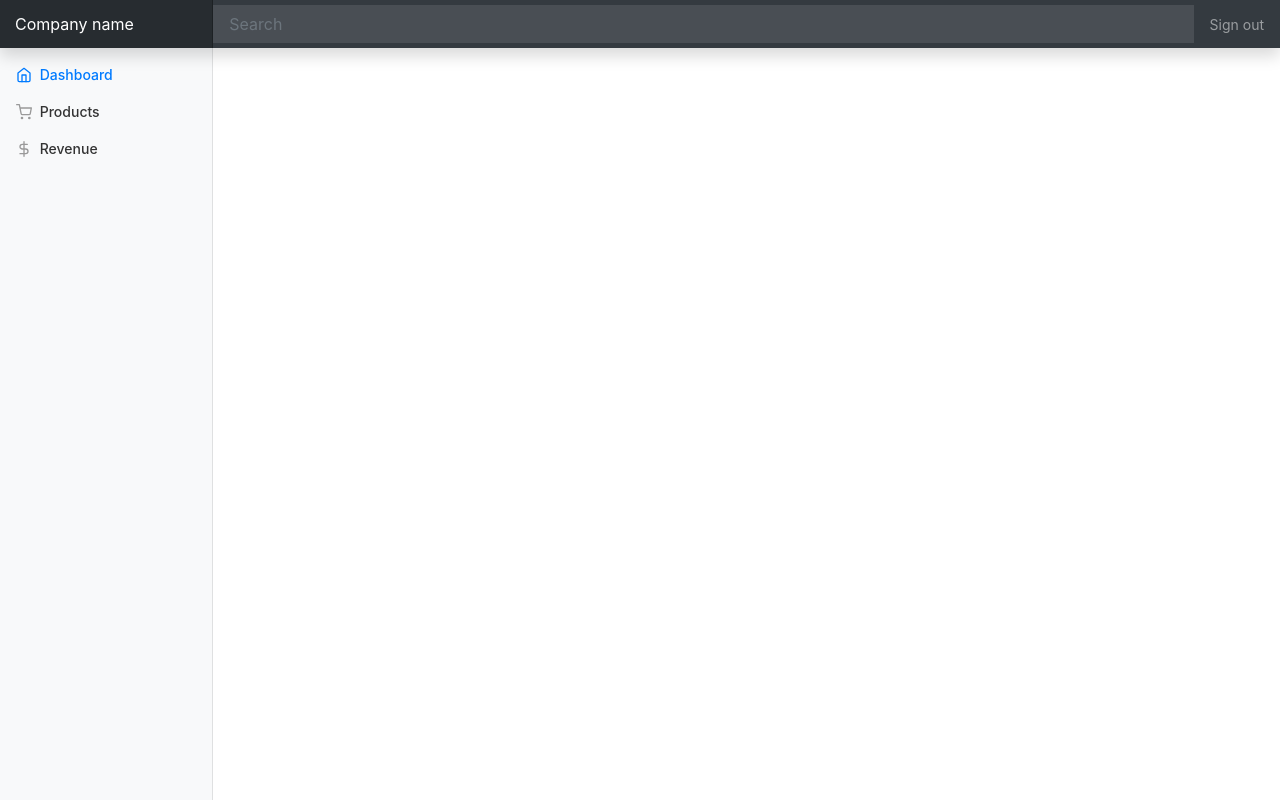
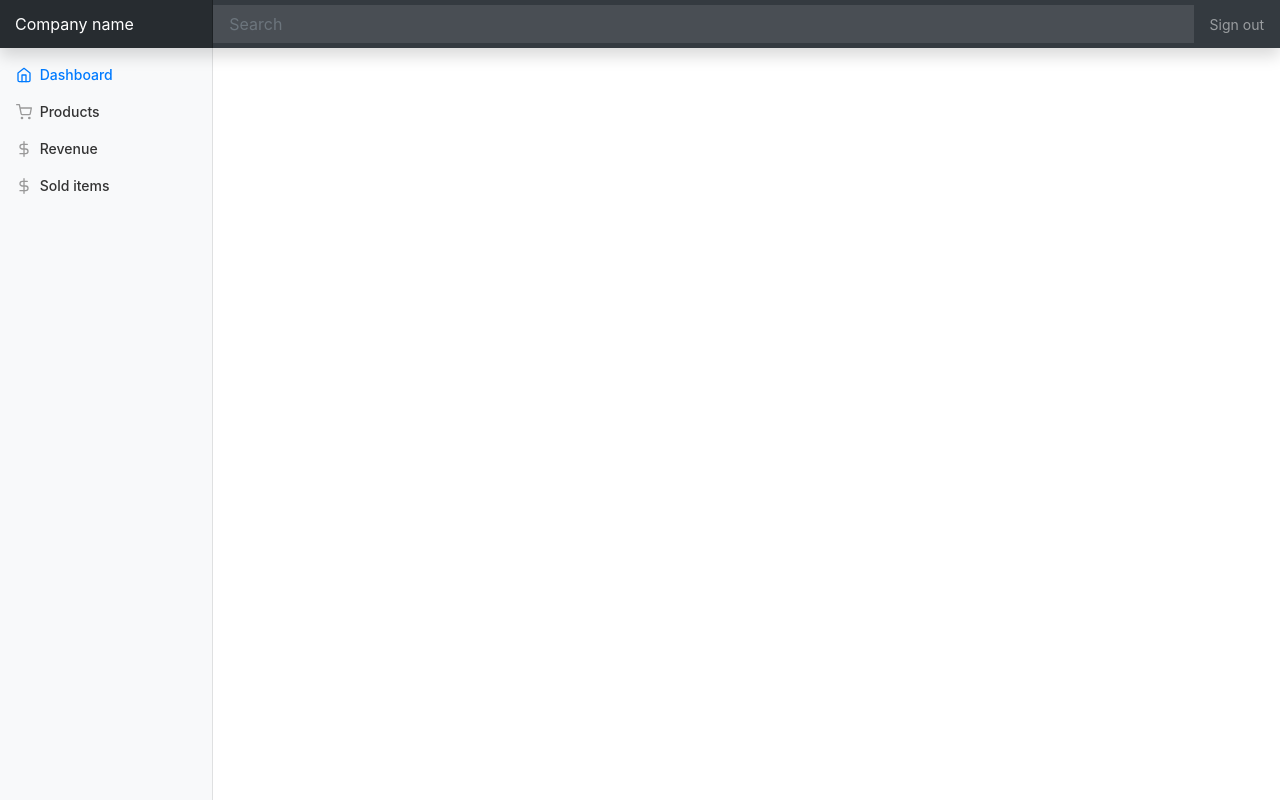
Before and after one commit to StanislawKiraga/magazyn-2.0, a Flask app: page / in a window 1280 px wide. Run offline with Flask 3, Linux system fonts and the light colour scheme; some libraries are stand-ins or nearby versions.

Commit message:
add sold items

```diff
--- a/templates/base.html
+++ b/templates/base.html
@@ -41,7 +41,7 @@
             </a>
           </li>
           <li class="nav-item">
-            <a class="nav-link" href="#">
+            <a class="nav-link" href="{{ url_for('product_list') }}">
               <span data-feather="shopping-cart"></span>
               Products
             </a>
@@ -50,6 +50,12 @@
             <a class="nav-link" href="#">
               <span data-feather="dollar-sign"></span>
               Revenue
+            </a>
+          </li>
+          <li class="nav-item">
+            <a class="nav-link" href="{{ url_for('sold_product_list') }}">
+              <span data-feather="dollar-sign"></span>
+              Sold items
             </a>
           </li>
         </ul>
```
